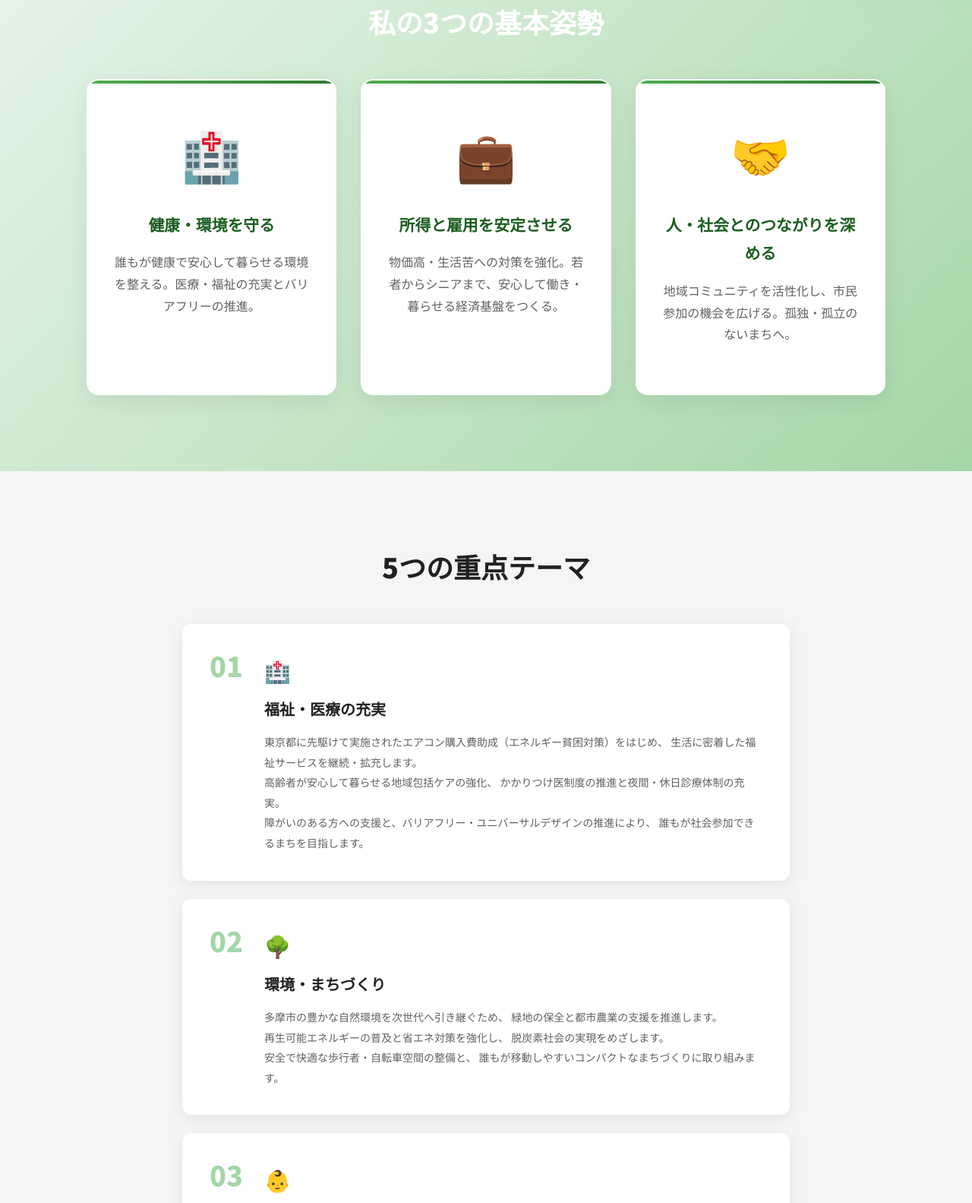
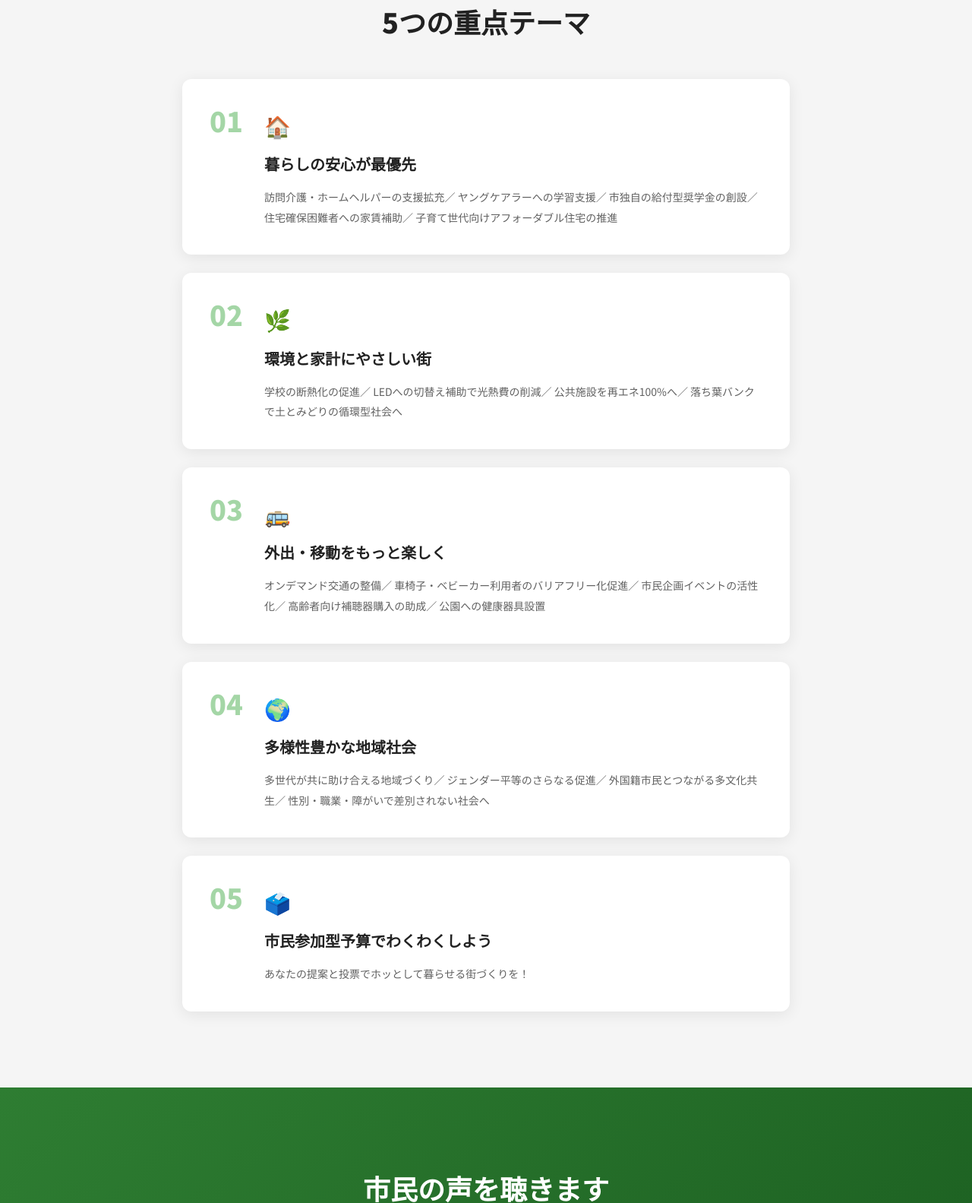
Before and after one commit to nonakayasuo/koizumi_hp, a website: page docs/policy.html in a window 1280 px wide. Shown: the part 1089-2672 px from the top of the page at 76% size. Drawn offline with Linux system fonts and the light colour scheme.

Commit message:
fix: 政治姿勢を修正

```diff
--- a/docs/policy.html
+++ b/docs/policy.html
@@ -12,21 +12,21 @@
     <meta charset="UTF-8">
     <meta name="viewport" content="width=device-width, initial-scale=1.0">
     <title>政治姿勢 | 小泉しんぺい | 多摩市 福祉 環境 子育て 経済 市民参加</title>
-    <meta name="description" content="小泉しんぺいの政治姿勢と5つの重点テーマ。福祉・医療の充実、環境・まちづくり、子育て・教育、地域経済の活性化、市民参加と透明な市政を推進します。">
-    <meta name="keywords" content="小泉しんぺい,多摩市,政治姿勢,福祉,医療,環境,まちづくり,子育て,教育,地域経済,市民参加,透明な市政,バリアフリー">
+    <meta name="description" content="小泉しんぺいの5つの重点テーマ。暮らしの安心・環境と家計にやさしい街・外出移動の充実・多様性豊かな地域社会・市民参加型予算。">
+    <meta name="keywords" content="小泉しんぺい,多摩市,政治姿勢,暮らし,環境,移動,多様性,市民参加,給付型奨学金,オンデマンド交通,バリアフリー">
     <link rel="canonical" href="https://koizumi-shimpei.com/policy.html">
 
     <!-- Open Graph -->
     <meta property="og:type" content="website">
     <meta property="og:url" content="https://koizumi-shimpei.com/policy.html">
     <meta property="og:title" content="政治姿勢 | 小泉しんぺい">
-    <meta property="og:description" content="福祉・医療、環境・まちづくり、子育て・教育、地域経済、市民参加の5つの重点テーマ。">
+    <meta property="og:description" content="暮らしの安心・環境と家計・外出移動・多様性・市民参加型予算の5つの重点テーマ。">
     <meta property="og:image" content="https://koizumi-shimpei.com/images/vision_open.png">
 
     <!-- Twitter Card -->
     <meta name="twitter:card" content="summary_large_image">
     <meta name="twitter:title" content="政治姿勢 | 小泉しんぺい">
-    <meta name="twitter:description" content="福祉・医療、環境・まちづくり、子育て・教育、地域経済、市民参加の5つの重点テーマ。">
+    <meta name="twitter:description" content="暮らしの安心・環境と家計・外出移動・多様性・市民参加型予算の5つの重点テーマ。">
 
     <link rel="preconnect" href="https://fonts.googleapis.com">
     <link rel="preconnect" href="https://fonts.gstatic.com" crossorigin>
@@ -109,30 +109,6 @@
     </div>
 </section>
 
-<!-- ═══ 私の基本姿勢 ═══ -->
-<section class="section section-primary-gradient">
-    <div class="container">
-        <h2 class="section-title center" style="color:white;">私の3つの基本姿勢</h2>
-        <div class="achievement-cards">
-            <div class="achievement-card reveal-up">
-                <div class="achievement-icon">🏥</div>
-                <h3 class="achievement-title">健康・環境を守る</h3>
-                <p class="achievement-desc">誰もが健康で安心して暮らせる環境を整える。医療・福祉の充実とバリアフリーの推進。</p>
-            </div>
-            <div class="achievement-card reveal-up delay-1">
-                <div class="achievement-icon">💼</div>
-                <h3 class="achievement-title">所得と雇用を安定させる</h3>
-                <p class="achievement-desc">物価高・生活苦への対策を強化。若者からシニアまで、安心して働き・暮らせる経済基盤をつくる。</p>
-            </div>
-            <div class="achievement-card reveal-up delay-2">
-                <div class="achievement-icon">🤝</div>
-                <h3 class="achievement-title">人・社会とのつながりを深める</h3>
-                <p class="achievement-desc">地域コミュニティを活性化し、市民参加の機会を広げる。孤独・孤立のないまちへ。</p>
-            </div>
-        </div>
-    </div>
-</section>
-
 <!-- ═══ 5つの重点テーマ ═══ -->
 <section class="section section-light">
     <div class="container">
@@ -142,15 +118,14 @@
             <div class="policy-card reveal-up">
                 <div class="policy-number">01</div>
                 <div class="policy-body">
-                    <div class="policy-icon">🏥</div>
-                    <h3 class="policy-title">福祉・医療の充実</h3>
+                    <div class="policy-icon">🏠</div>
+                    <h3 class="policy-title">暮らしの安心が最優先</h3>
                     <p class="policy-desc">
-                        東京都に先駆けて実施されたエアコン購入費助成（エネルギー貧困対策）をはじめ、
-                        生活に密着した福祉サービスを継続・拡充します。<br>
-                        高齢者が安心して暮らせる地域包括ケアの強化、
-                        かかりつけ医制度の推進と夜間・休日診療体制の充実。<br>
-                        障がいのある方への支援と、バリアフリー・ユニバーサルデザインの推進により、
-                        誰もが社会参加できるまちを目指します。
+                        訪問介護・ホームヘルパーの支援拡充／
+                        ヤングケアラーへの学習支援／
+                        市独自の給付型奨学金の創設／
+                        住宅確保困難者への家賃補助／
+                        子育て世代向けアフォーダブル住宅の推進
                     </p>
                 </div>
             </div>
@@ -158,15 +133,13 @@
             <div class="policy-card reveal-up delay-1">
                 <div class="policy-number">02</div>
                 <div class="policy-body">
-                    <div class="policy-icon">🌳</div>
-                    <h3 class="policy-title">環境・まちづくり</h3>
+                    <div class="policy-icon">🌿</div>
+                    <h3 class="policy-title">環境と家計にやさしい街</h3>
                     <p class="policy-desc">
-                        多摩市の豊かな自然環境を次世代へ引き継ぐため、
-                        緑地の保全と都市農業の支援を推進します。<br>
-                        再生可能エネルギーの普及と省エネ対策を強化し、
-                        脱炭素社会の実現をめざします。<br>
-                        安全で快適な歩行者・自転車空間の整備と、
-                        誰もが移動しやすいコンパクトなまちづくりに取り組みます。
+                        学校の断熱化の促進／
+                        LEDへの切替え補助で光熱費の削減／
+                        公共施設を再エネ100%へ／
+                        落ち葉バンクで土とみどりの循環型社会へ
                     </p>
                 </div>
             </div>
@@ -174,15 +147,14 @@
             <div class="policy-card reveal-up delay-2">
                 <div class="policy-number">03</div>
                 <div class="policy-body">
-                    <div class="policy-icon">👶</div>
-                    <h3 class="policy-title">子育て・教育の充実</h3>
+                    <div class="policy-icon">🚌</div>
+                    <h3 class="policy-title">外出・移動をもっと楽しく</h3>
                     <p class="policy-desc">
-                        待機児童ゼロの維持と保育の質の向上を継続します。<br>
-                        放課後の子どもの居場所づくりと学習支援の拡充。
-                        学校給食費の負担軽減に向けた取り組みも進めます。<br>
-                        子どもの貧困対策と学習機会の均等化、
-                        ICT教育の充実と少人数学級の推進により、
-                        すべての子どもが夢を持てる環境をつくります。
+                        オンデマンド交通の整備／
+                        車椅子・ベビーカー利用者のバリアフリー化促進／
+                        市民企画イベントの活性化／
+                        高齢者向け補聴器購入の助成／
+                        公園への健康器具設置
                     </p>
                 </div>
             </div>
@@ -190,14 +162,13 @@
             <div class="policy-card reveal-up delay-3">
                 <div class="policy-number">04</div>
                 <div class="policy-body">
-                    <div class="policy-icon">💼</div>
-                    <h3 class="policy-title">地域経済・雇用の安定</h3>
+                    <div class="policy-icon">🌍</div>
+                    <h3 class="policy-title">多様性豊かな地域社会</h3>
                     <p class="policy-desc">
-                        物価高による生活苦に対応するため、市民生活への支援策を充実させます。<br>
-                        地元商店街・中小企業の活性化支援と新規創業の後押し。
-                        地産地消と農商工連携による地域内経済循環を促進します。<br>
-                        若者・女性・シニアそれぞれの就労支援と多様な働き方の実現により、
-                        雇用不安を解消し、安心して働けるまちをめざします。
+                        多世代が共に助け合える地域づくり／
+                        ジェンダー平等のさらなる促進／
+                        外国籍市民とつながる多文化共生／
+                        性別・職業・障がいで差別されない社会へ
                     </p>
                 </div>
             </div>
@@ -205,15 +176,10 @@
             <div class="policy-card reveal-up">
                 <div class="policy-number">05</div>
                 <div class="policy-body">
-                    <div class="policy-icon">🤝</div>
-                    <h3 class="policy-title">市民参加と透明な市政</h3>
+                    <div class="policy-icon">🗳️</div>
+                    <h3 class="policy-title">市民参加型予算でわくわくしよう</h3>
                     <p class="policy-desc">
-                        若い世代の幸福度が低いという現状を真剣に受け止め、
-                        若者が政治に参加しやすい仕組みづくりを進めます。<br>
-                        議会・行政の見える化と情報公開の徹底。
-                        SNSやデジタルツールを活用した情報発信を強化します。<br>
-                        市民との対話の場を定期的に設け、
-                        孤独・孤立のない、人とのつながりを大切にするまちをつくります。
+                        あなたの提案と投票でホッとして暮らせる街づくりを！
                     </p>
                 </div>
             </div>
```
Also changed, not shown: docs/index.html (+15 -41 lines).
